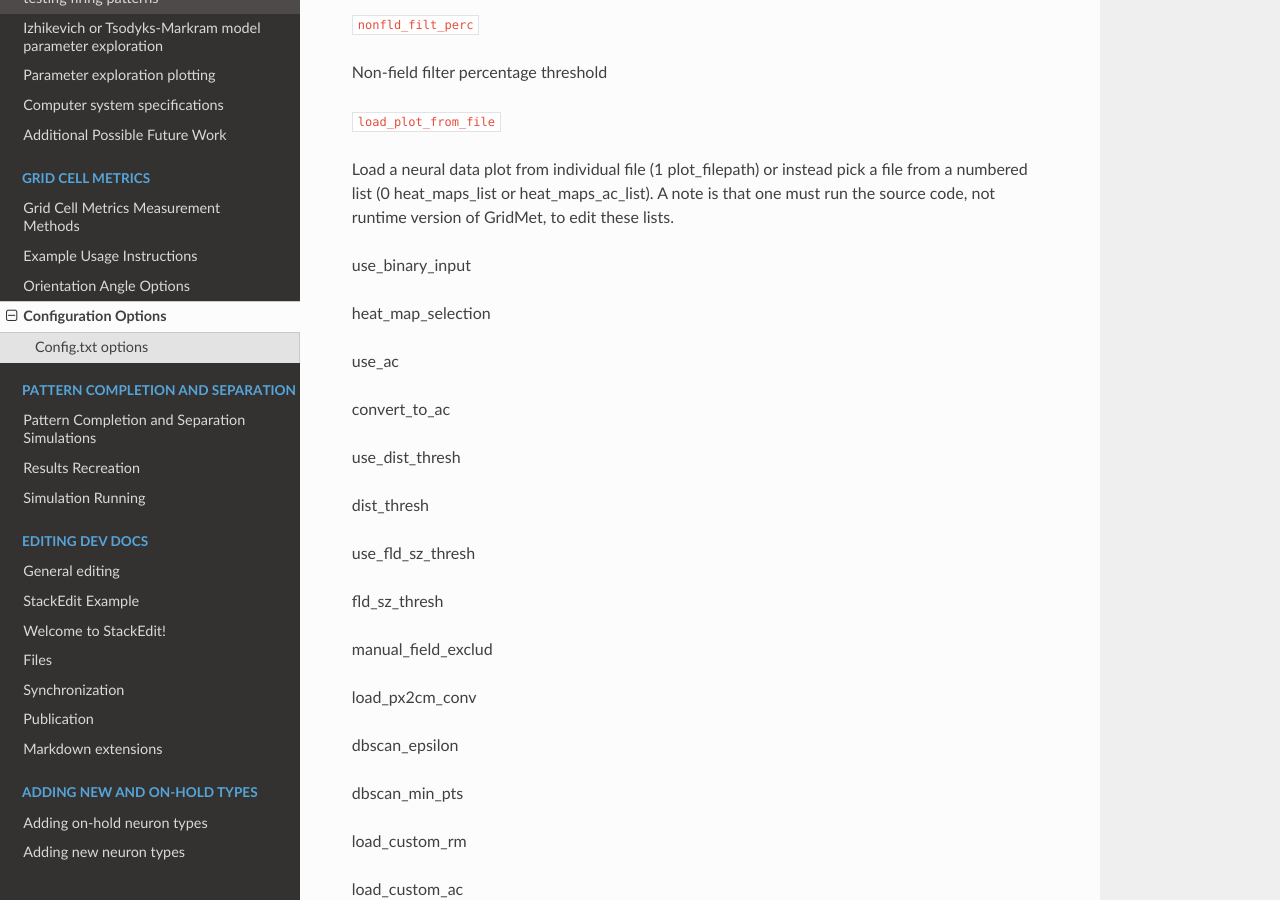
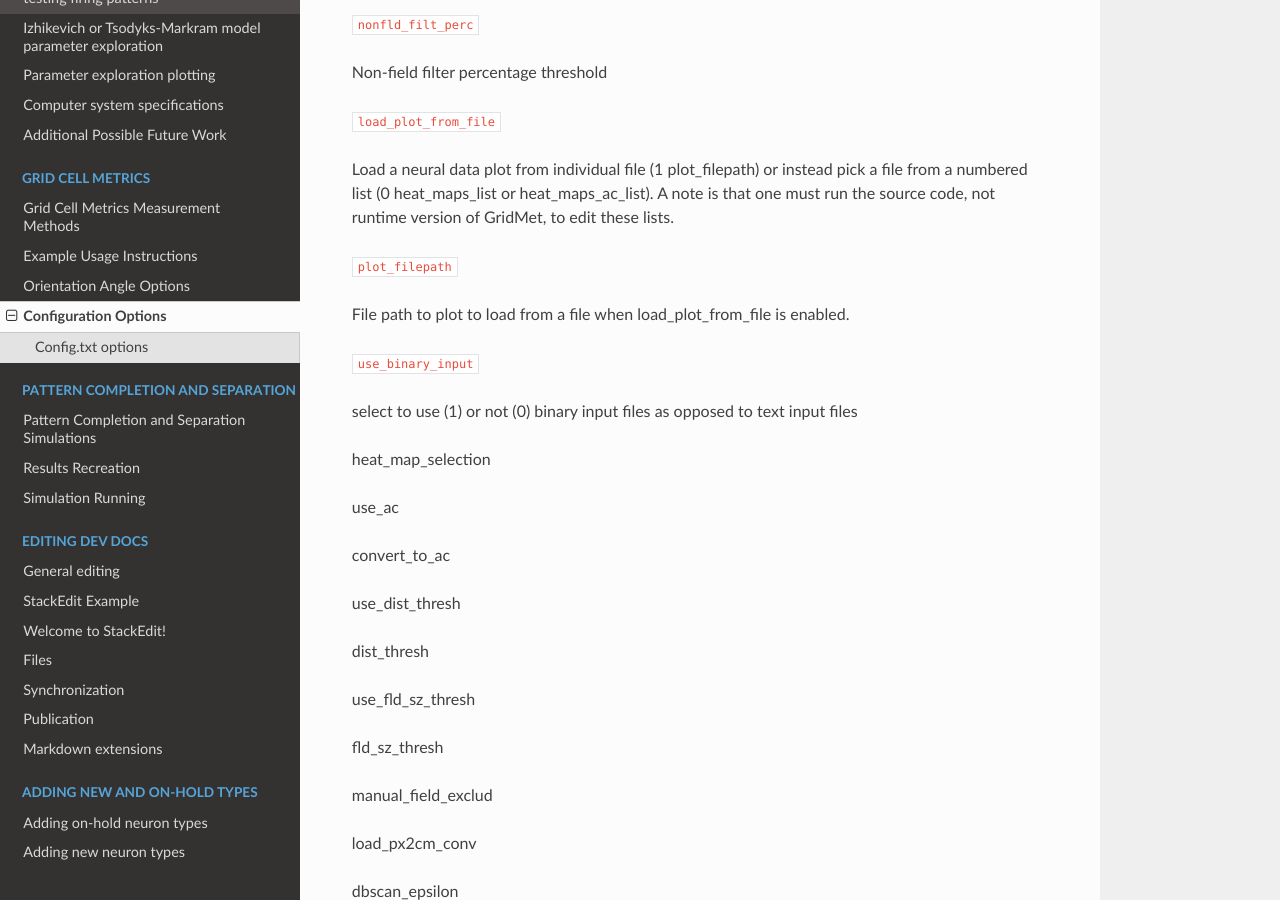
Before and after one commit to Hippocampome-Org/hco_dev_docs, a Sphinx documentation site: the page built from docs/gridcell_metrics/config_options.md, in a window 1280 px wide and 900 px high, scrolled down 349 px. Built offline with Sphinx 7.4.7 and the Read the Docs theme 3.1.0, drawn with Linux system fonts in a browser that asks for light colours.

Commit message:
added config_options doc

```diff
--- a/docs/gridcell_metrics/config_options.md
+++ b/docs/gridcell_metrics/config_options.md
@@ -17,7 +17,13 @@ Non-field filter percentage threshold
 
 Load a neural data plot from individual file (1 plot_filepath) or instead pick a file from a numbered list (0 heat_maps_list or heat_maps_ac_list). A note is that one must run the source code, not runtime version of GridMet, to edit these lists.
 
-use_binary_input
+`plot_filepath`
+
+File path to plot to load from a file when load_plot_from_file is enabled.
+
+`use_binary_input`
+
+select to use (1) or not (0) binary input files as opposed to text input files
 
 heat_map_selection
 
```
Also changed, not shown: docs/gridcell_metrics/overview.md (+3 -0 lines).
